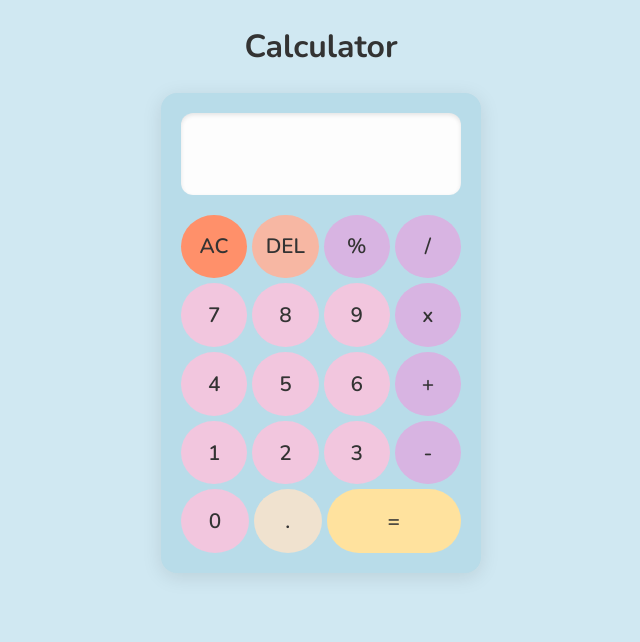
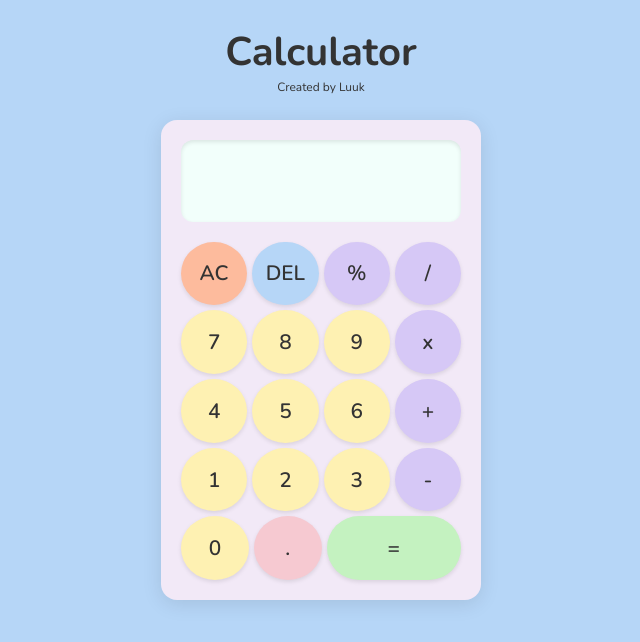
Before and after one commit to luukdg/TOP-Calculator, a plain HTML site: page index.html in a window 1280 px wide. Shown: the whole page, without its empty margins (319-959 px from the left). Drawn offline with nearby package versions, Linux system fonts and the light colour scheme.

Commit message:
improved styling, rounded decimal, added above row with calculation

```diff
--- a/index.html
+++ b/index.html
@@ -13,6 +13,7 @@
 <body>
     <div>
         <h1>Calculator</h1>
+        <p class="madeBy">Created by Luuk</p>
     </div>
     <div class="container">
         <div class="calculator">
--- a/main.js
+++ b/main.js
@@ -18,6 +18,11 @@ function divide(a, b) {
     }
 };
 
+// Rounds the result to 6 decimals
+function roundDecimal(value, decimals = 6) {
+    return parseFloat(value.toFixed(decimals)).toString();
+}
+
 // Function to pick the right operator
 function operate(a, b, operatorFunction) {
     return operatorFunction(parseInt(a), parseInt(b));
@@ -27,7 +32,7 @@ function operate(a, b, operatorFunction) {
 function checkOperator() {
     if (operator) {
         operate(firstNumber, secondNumber, operator);
-        display.textContent = result;
+        display.textContent = roundDecimal(result);
         firstNumber = result;
         secondNumber = "";
 }};
@@ -90,7 +95,7 @@ buttonPressed.forEach((button) => {
             case "=":
                 if (operator) {
                     console.log(operate(firstNumber, secondNumber, operator));
-                    display.textContent = result;
+                    display.textContent = roundDecimal(result);
                     displayCalc.textContent += secondNumber;
                     resultShown = true;
                     secondNumber = "";
--- a/style.css
+++ b/style.css
@@ -1,14 +1,24 @@
 body {
-    background-color: #d0e8f2;
+    background-color: #b6d6f7; /* soft pastel pink */
 }
 
-div > h1 {
+
+div > h1,
+div > p {
     display: flex;
     align-items: center;
     justify-content: center;
     font-family: "Nunito", sans-serif;
     color: #333;
+    font-size: 2.5rem;
     margin: 25px;
+    margin-bottom: 0px;
+}
+
+.madeBy {
+    font-size: 12px;
+    margin: 0px;
+    margin-bottom: 25px;
 }
 
 .container {
@@ -25,7 +35,7 @@ div > h1 {
     padding: 20px;
     gap: 5px;
     border-radius: 16px;
-    background-color: #b8dce9;
+    background-color: #f2e9f7;
     box-shadow: 0 4px 20px rgba(0, 0, 0, 0.1);
 }
 
@@ -37,8 +47,8 @@ div > h1 {
     font-family: "Nunito", sans-serif;
     font-size: 1.5rem;
     font-weight: 600;
-    color: #333333;
-    background-color: #fdfdfd;
+    color: #2e2e2e;
+    background-color: #f2fffb;;
     border-radius: 12px;
     box-shadow: inset 0 2px 4px rgba(0, 0, 0, 0.1);
     overflow: hidden;
@@ -70,6 +80,7 @@ button {
     font-weight: 600;
     color: #333333;
     transition: transform 0.1s ease;
+    box-shadow: 0 2px 4px rgba(0, 0, 0, 0.1);
 }
 
 .button:hover {
@@ -78,23 +89,23 @@ button {
 }
 
 button:active {
-    transform: scale(0.9);
+    transform: scale(0.8);
 }
 
-#ac { background-color: #ff906a; }
-#ac:hover { background-color: #ff7a4d; }
+#ac { background-color: #fdbb9d; }
+#ac:hover { background-color: #f8a88d;}
 
-#del { background-color: #f7b7a3; }
-#del:hover { background-color: #f59c7a; }
+#del { background-color: #b6d6f7; }
+#del:hover { background-color: #a0c8f0; }
 
-.number { background-color: #f2c6de; }
-.number:hover { background-color: #f0b0d1; }
+.number { background-color: #fef1b2; }
+.number:hover { background-color: #fce89b; }
 
-.operator { background-color: #d8b4e2; }
-.operator:hover { background-color: #cda0d6; }
+.operator { background-color: #d6c8f6; }
+.operator:hover { background-color: #c4b0f2; }
 
-#equal { background-color: #ffe29e; }
-#equal:hover { background-color: #ffd47a; }
+#equal { background-color: #c4f2c0; }
+#equal:hover { background-color: #a8e6a0; }
 
-#dot { background-color: #f0e2cf; }
-#dot:hover { background-color: #e6d4b3; }
+#dot { background-color: #f6c9d1; }
+#dot:hover { background-color: #f2b0c0; }
```
